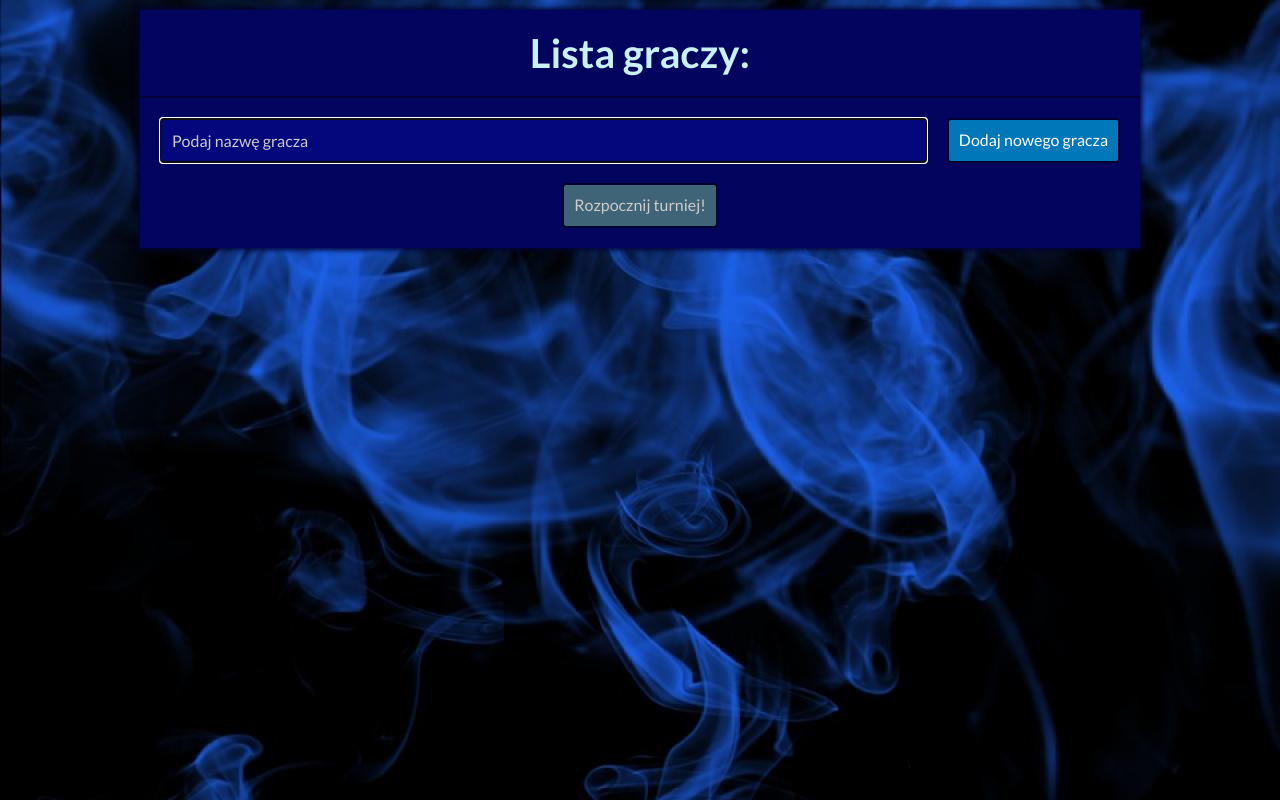
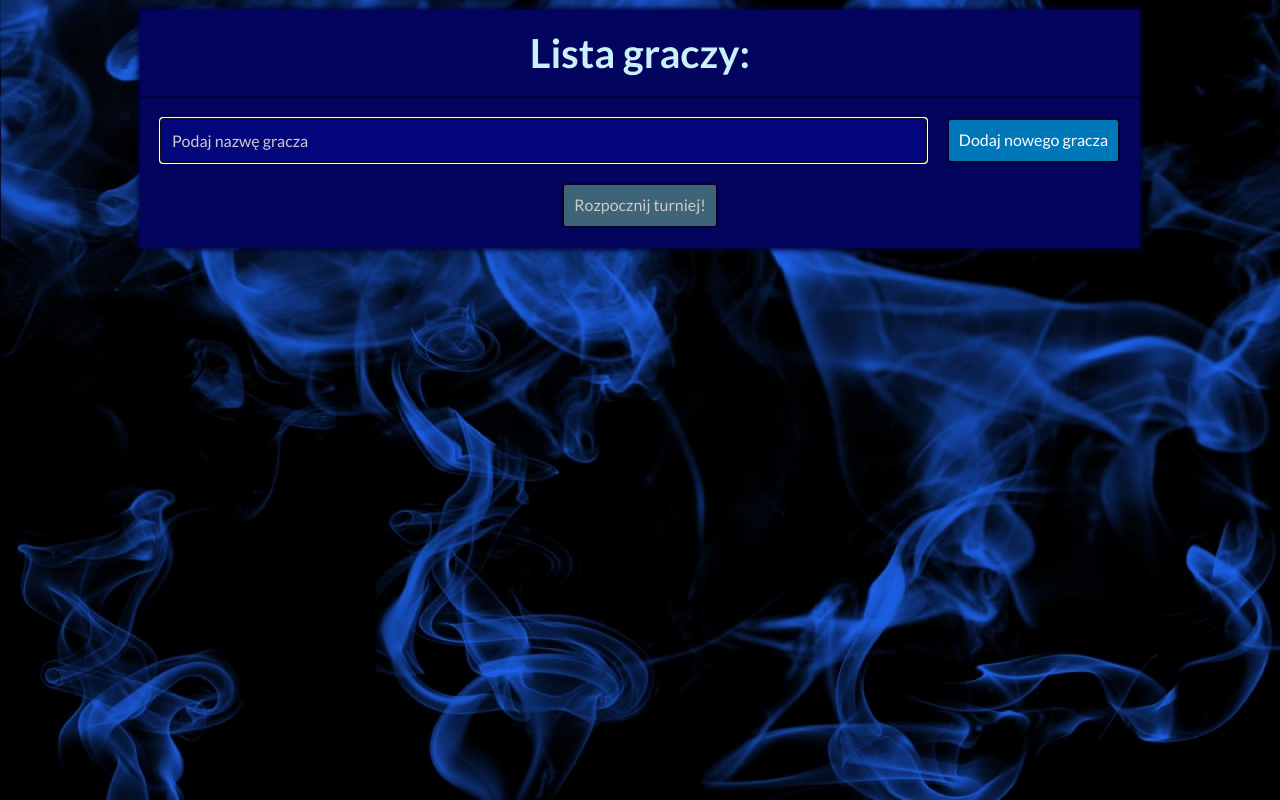
Before and after one commit to KalinaJakubowska/fifa-react, a React (Create React App) app: page / in a window 1280 px wide. Built offline with nearby package versions, Linux system fonts and the light colour scheme.

Commit message:
background fixed

```diff
--- a/src/index.css
+++ b/src/index.css
@@ -9,7 +9,8 @@ html {
 body {
   background-color: rgb(1, 9, 114);
   background-image: url("./background.jpg");
-  background-position: cover;
+  background-position: fixed;
+  background-size: cover;
   font-family: 'lato', sans-serif;
   color: #CAF0F8;
 }
```
